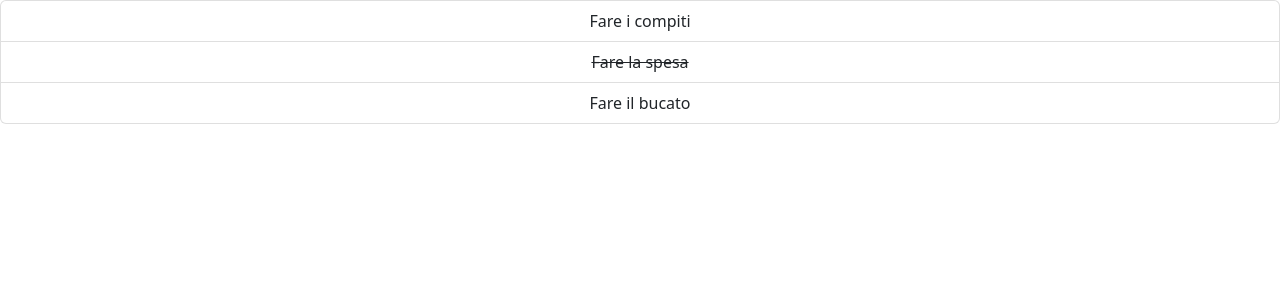
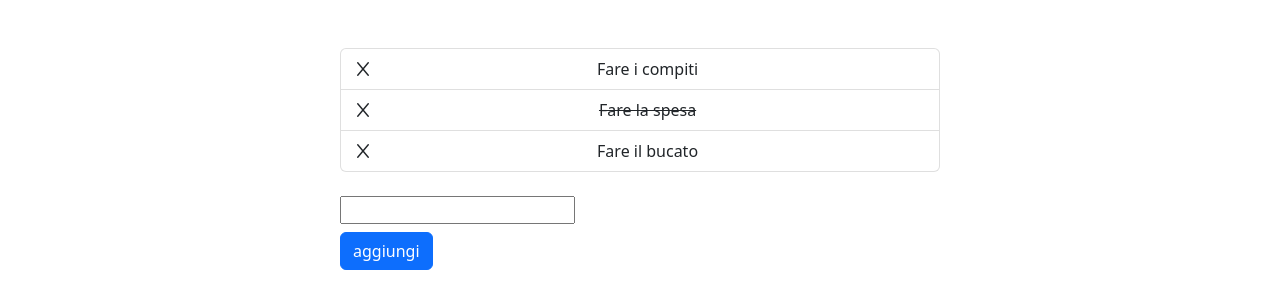
Before and after one commit to SamueleLettieri/vue-todolist, a plain HTML site: page index.html in a window 1280 px wide. Drawn offline with nearby package versions, Linux system fonts and the light colour scheme.

Commit message:
vue to do list, milestone 2/3

```diff
--- a/css/style.css
+++ b/css/style.css
@@ -4,6 +4,20 @@
     box-sizing: border-box;
 }
 
+.ms_box{
+    width: 600px;
+    margin: 0 auto;
+}
+
 .line_thr{
     text-decoration: line-through;
 }
+
+.ms_ho:hover{
+    color:red;
+    cursor: pointer;
+}
+
+.ms_w90{
+    width: 80%;
+}
--- a/index.html
+++ b/index.html
@@ -4,6 +4,7 @@
     <meta charset="UTF-8">
     <meta http-equiv="X-UA-Compatible" content="IE=edge">
     <meta name="viewport" content="width=device-width, initial-scale=1.0">
+    <link rel="stylesheet" href="https://cdnjs.cloudflare.com/ajax/libs/font-awesome/6.1.1/css/all.min.css" integrity="sha512-KfkfwYDsLkIlwQp6LFnl8zNdLGxu9YAA1QvwINks4PhcElQSvqcyVLLD9aMhXd13uQjoXtEKNosOWaZqXgel0g==" crossorigin="anonymous" referrerpolicy="no-referrer" />
     <!-- CSS only -->
     <link href="https://cdn.jsdelivr.net/npm/bootstrap@5.2.0-beta1/dist/css/bootstrap.min.css" rel="stylesheet" integrity="sha384-0evHe/X+R7YkIZDRvuzKMRqM+OrBnVFBL6DOitfPri4tjfHxaWutUpFmBp4vmVor" crossorigin="anonymous">
     <link rel="stylesheet" href="./css/style.css">
@@ -11,11 +12,13 @@
 </head>
 <body>
     <div id="root">
-        <div>
-            <ul class="list-group text-center">
-                <li class="list-group-item"  v-for="(todo, index) in todos" :class="{line_thr: todo.done === true}"> {{todo.text}} </li>
+        <div class="ms_box mt-5">
+            <ul class="list-group ">
+            <li class="list-group-item"  v-for="(todo, i) in todos"> <span class="me-5 ms_ho d-inline-block" @click="removeElement(i)"><i class="fa-regular fa-x"></i></span>  <span class=" ms_w90 text-center d-inline-block" :class="{'line_thr': todo.done === true}"> {{todo.text}} </span> </li>
 
             </ul>
+            <input class="mt-4" type="text" v-model.trim="newTodo">
+            <div class="mt-2"><a class="btn btn-primary" @click="puschInTodos(newTodo)">aggiungi</a></div>
         </div>
     </div>
 
--- a/js/script.js
+++ b/js/script.js
@@ -15,7 +15,26 @@ const app = new Vue(
                     text: 'Fare il bucato',
                     done: false
                 }
-            ]
-        }
+            ],
+
+            newTodo : ""
+        },
+
+        methods: {
+            removeElement: function (todoIndex) {
+              this.todos.splice(todoIndex, 1);
+            },
+
+            puschInTodos: function(todoElementText) {
+                if(todoElementText != '' ){
+                    const todoElement = {
+                        text: todoElementText,
+                        done: false
+                    }
+                    this.todos.push(todoElement);
+                    this.newTodo = ""
+                }
+            }
+          }
     }
 )
```
